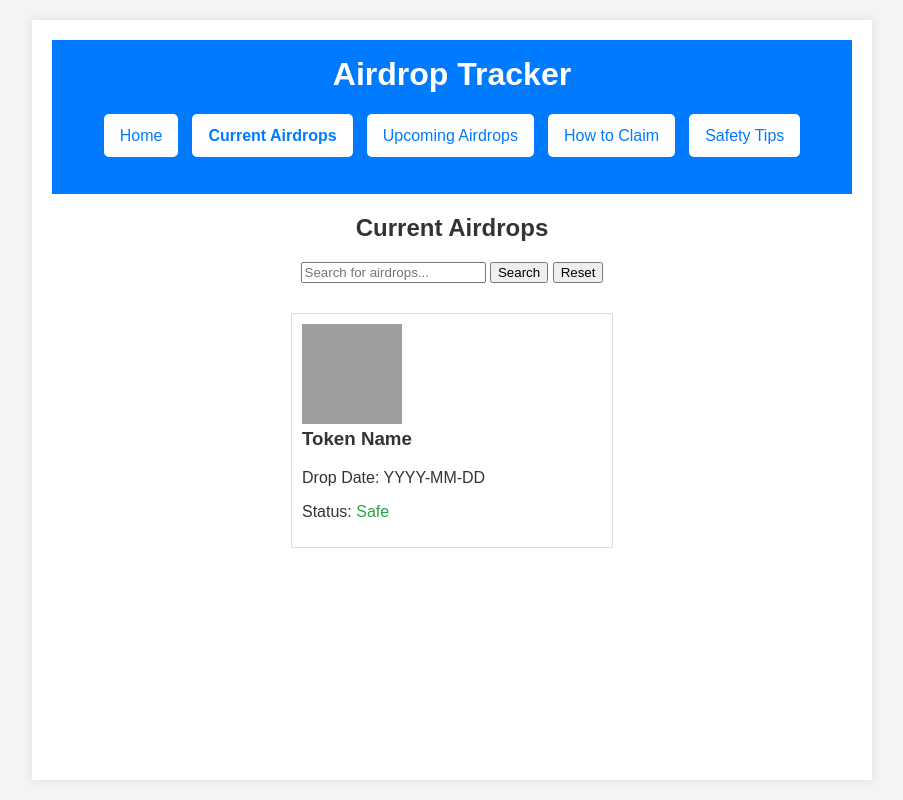
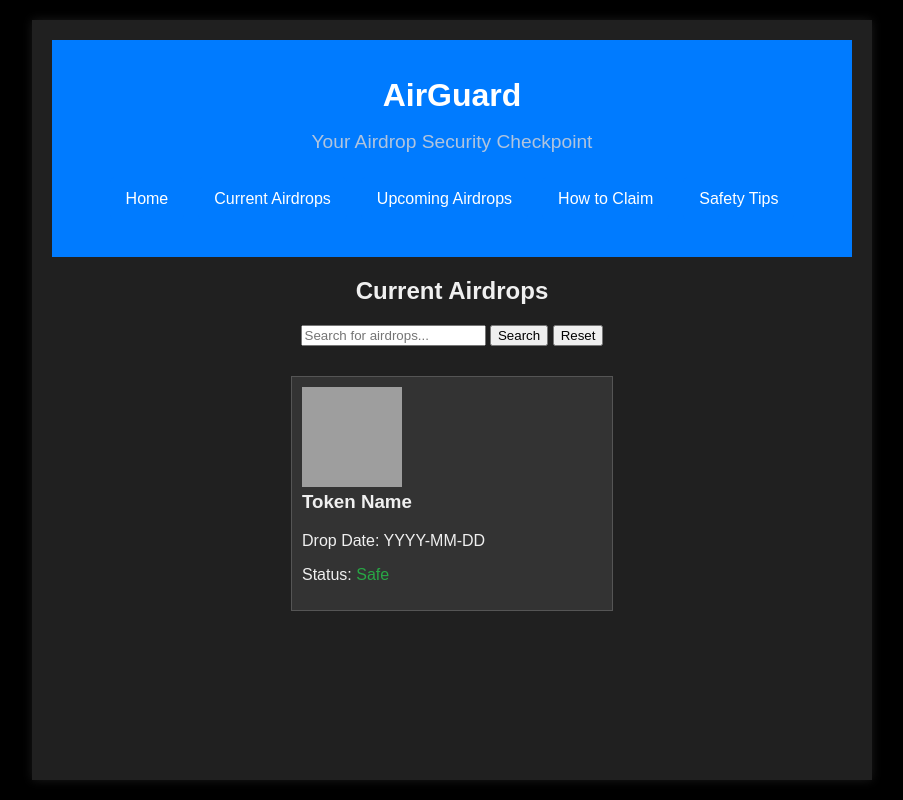
Before and after one commit to Teng-Jun/ITP_Group-23, a PHP site: page /current.php in a window 1280 px wide. Shown: the whole page, without its empty margins (188-1091 px from the left). Run offline with PHP 8.4, Linux system fonts and the light colour scheme; grey boxes are pictures that could not be loaded.

Commit message:
css
Modified css

```diff
--- a/Website Related/AirGuard/header.php
+++ b/Website Related/AirGuard/header.php
@@ -4,12 +4,13 @@
 <head>
     <meta charset="UTF-8">
     <meta name="viewport" content="width=device-width, initial-scale=1.0">
-    <title>Airdrop Tracker</title>
+    <title>AirGuard</title>
     <link rel="stylesheet" href="styles.css">
 </head>
 <body>
 <header>
-    <h1>Airdrop Tracker</h1>
+    <h1>AirGuard</h1>
+    <p>Your Airdrop Security Checkpoint</p>
     <nav>
         <ul>
             <li><a class="nav-link" href="index.php">Home</a></li>
--- a/Website Related/AirGuard/styles.css
+++ b/Website Related/AirGuard/styles.css
@@ -4,13 +4,12 @@ body {
     margin: 0;
     padding: 0;
     box-sizing: border-box;
-    color: #333;
-    background-color: #f4f4f4;
+    color: #f0f0f0; /* Light gray text color for visibility */
+    background-color: #000; /* Black background */
     display: flex;
     justify-content: center; /* Centers the entire content horizontally */
     min-height: 100vh; /* Ensures the footer can stick to the bottom */
 }
-
 
 /* Wrapper style */
 .wrapper {
@@ -18,24 +17,26 @@ body {
     width: 100%;
     margin: 20px;
     padding: 20px;
-    background-color: #ffffff;
-    box-shadow: 0 0 10px rgba(0,0,0,0.1); /* Adds a subtle shadow around the content area */
+    background-color: #202020; /* Dark gray background for the wrapper */
+    box-shadow: 0 0 10px rgba(255, 255, 255, 0.1); /* Subtle white shadow for depth */
     flex-grow: 1; /* Allows the wrapper to expand */
 }
 
-
 /* Header styles */
 header {
-    background-color: #007BFF;
-    color: #ffffff;
+    background-color: #007BFF; /* Keep as is if visibility is fine, or adjust as needed */
+    color: #ffffff; /* White text for visibility */
     padding: 1rem 2rem;
     text-align: center;
 }
-header h1 {
-    margin: 0;
+
+ header p {
+    color: #B0C4DE;
+    font-size: 1.2rem;
+    margin-top: -5px;
 }
 
-h2 {
+h2{
     text-align: center;
 }
 
@@ -48,23 +49,30 @@ nav ul {
 nav ul li {
     display: inline-block;
     margin: 0.3rem;
-    background-color: white;
-    color: #007BFF;
+    background-color: #007BFF; /* Slightly different blue to stand out against the header */
+    color: white;
     padding: 0.8rem 1rem;
     border-radius: 5px;
     transition: font-weight 0.3s;
 }
 nav ul li a {
-    color: inherit;
+    color: white;
     text-decoration: none;
 }
 
 nav ul li:hover, nav ul li:active {
     font-weight: bold;
+    background-color: #0056b3; /* Darker blue for hover effect */
 }
 
-nav ul li.active {
-    font-weight: bold; /* Keep the li bold when it has the active class */
+/* Footer styles */
+footer {
+    background-color: #1a1a1a; /* Darker than the wrapper for distinction */
+    color: #ffffff; /* Ensure text is white for visibility */
+    text-align: center;
+    padding: 20px;
+    position: relative; /* Ensured it is relative for layout consistency */
+    width: 100%;
 }
 
 /* Airdrop container styles */
@@ -75,8 +83,8 @@ nav ul li.active {
     padding: 20px;
 }
 .airdrop-item {
-    background-color: #ffffff;
-    border: 1px solid #ddd;
+    background-color: #333; /* Darker background for each item */
+    border: 1px solid #555; /* Lighter border for visibility */
     margin: 10px;
     padding: 10px;
     width: 300px;
@@ -87,28 +95,11 @@ nav ul li.active {
 }
 .airdrop-info h3 {
     margin-top: 0;
-}
-
-/* Status label styles */
-.status-safe {
-    color: #28a745;
-}
-.status-pending {
-    color: #ffc107;
-}
-
-/* Footer styles */
-footer {
-    background-color: #343a40;
-    color: #ffffff;
-    text-align: center;
-    padding: 20px;
-    position: relative; /* Changed from absolute to relative */
-    width: 100%;
+    color: #f0f0f0; /* Light gray text for better visibility */
 }
 
 /* Button styles */
-.button {
+.button, .button-reset {
     padding: 8px 15px;
     background-color: #28a745; /* Green background */
     color: white; /* White text */
@@ -129,10 +120,16 @@ footer {
 .button-reset {
     background-color: #777; /* Gray background for reset button */
     color: white;
-    border-radius: 4px;
-    padding: 8px 15px;
 }
 
 .button-reset:hover {
     background-color: #555; /* Darker gray on hover */
 }
+
+/* Status label styles */
+.status-safe {
+    color: #28a745;
+}
+.status-pending {
+    color: #ffc107;
+}
--- a/Website Related/AirGuard/tips.php
+++ b/Website Related/AirGuard/tips.php
@@ -9,7 +9,6 @@
     <body>
         <div class="wrapper">
             <?php include 'header.php'; ?>
-
             <main>
                 <section id="safety">
                     <h2>Safety Tips for Airdrop Participants</h2>
```
Also changed, not shown: Website Related/AirGuard/index.php (+4 -3 lines).
